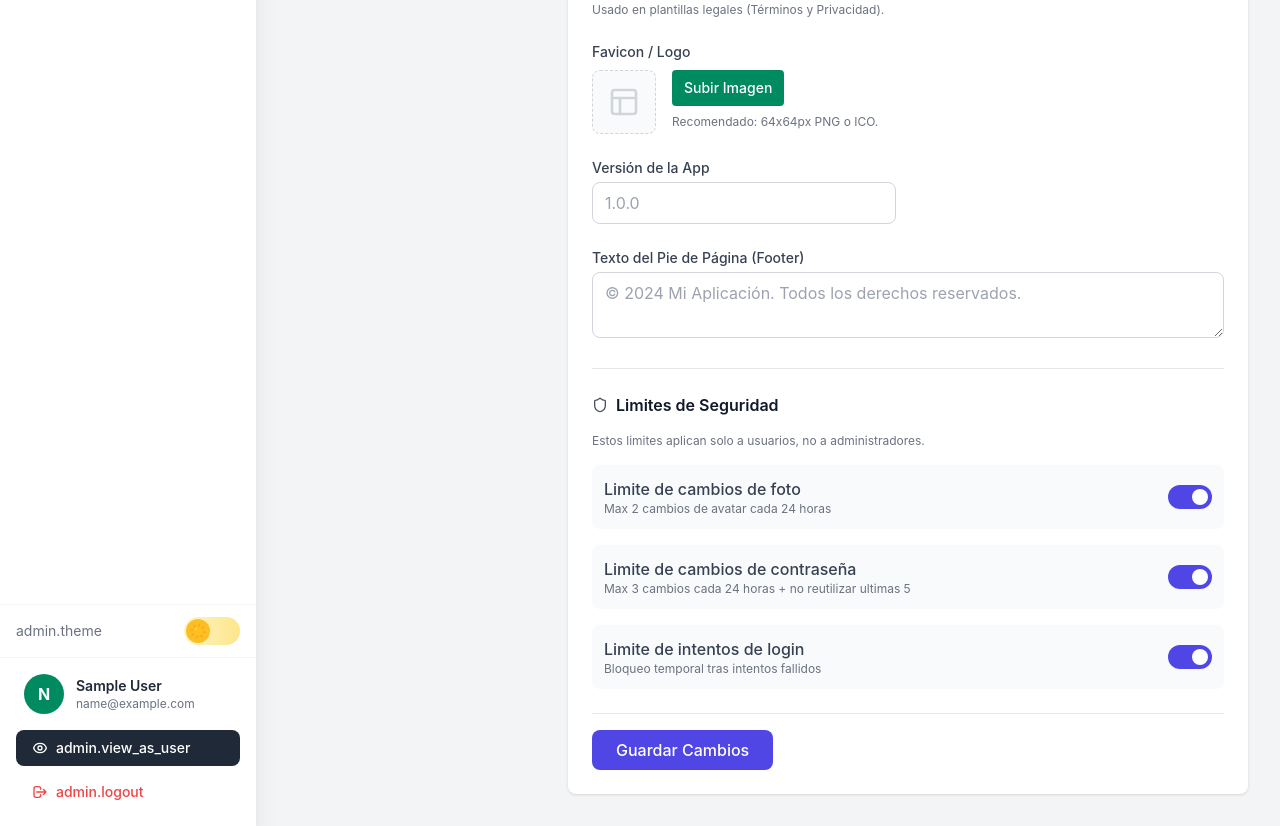
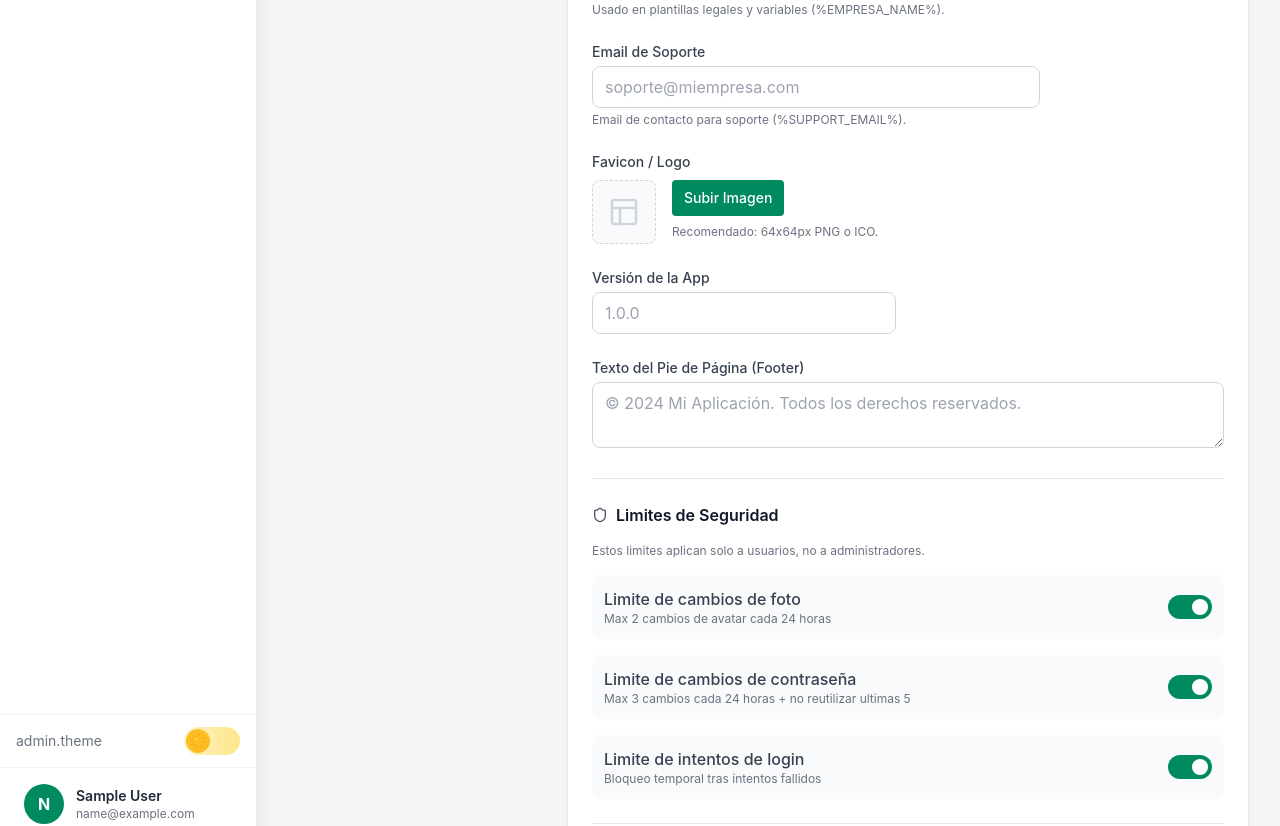
Before and after one commit to amical-najul/interface, a React (Vite) app in the folder frontend/: page /admin/general in a window 1280 px wide. Shown: the part 402-1228 px from the top of the page. Built offline with nearby package versions, Linux system fonts and the light colour scheme; no server answers; sample sign-in values are in the browser's storage.

Commit message:
Version 0.1.6  Mejoras en plantillas de Email

```diff
--- a/frontend/src/pages/admin/AdminTemplatesPage.jsx
+++ b/frontend/src/pages/admin/AdminTemplatesPage.jsx
@@ -37,6 +37,8 @@ const AdminTemplatesPage = () => {
         smtp_pass: '',
         smtp_secure: 'tls',
         app_name: '',
+        company_name: '',
+        support_email: '',
         app_favicon_url: '',
         // OAuth settings
         oauth_enabled: false,
--- a/frontend/src/pages/admin/tabs/GeneralTab.jsx
+++ b/frontend/src/pages/admin/tabs/GeneralTab.jsx
@@ -16,6 +16,7 @@ const GeneralTab = () => {
         app_favicon_url: '',
         app_version: '',
         footer_text: '',
+        support_email: '',
         rate_limit_avatar_enabled: true,
         rate_limit_password_enabled: true,
         rate_limit_login_enabled: true
@@ -41,6 +42,7 @@ const GeneralTab = () => {
                     app_favicon_url: data.app_favicon_url || '',
                     app_version: data.app_version || '',
                     footer_text: data.footer_text || '',
+                    support_email: data.support_email || '',
                     rate_limit_avatar_enabled: data.rate_limit_avatar_enabled !== false,
                     rate_limit_password_enabled: data.rate_limit_password_enabled !== false,
                     rate_limit_login_enabled: data.rate_limit_login_enabled !== false
@@ -65,6 +67,7 @@ const GeneralTab = () => {
             app_favicon_url: settings.app_favicon_url,
             app_version: settings.app_version,
             footer_text: settings.footer_text,
+            support_email: settings.support_email,
             rate_limit_avatar_enabled: settings.rate_limit_avatar_enabled,
             rate_limit_password_enabled: settings.rate_limit_password_enabled,
             rate_limit_login_enabled: settings.rate_limit_login_enabled
@@ -151,21 +154,33 @@ const GeneralTab = () => {
                         value={settings.app_name}
                         onChange={(e) => setSettings({ ...settings, app_name: e.target.value })}
                         placeholder="Mi Aplicación"
-                        className="w-full max-w-md px-3 py-2 border border-gray-300 rounded-lg focus:ring-indigo-500 focus:border-indigo-500"
+                        className="w-full max-w-md px-3 py-2 border border-gray-300 rounded-lg focus:ring-[#008a60] focus:border-[#008a60] dark:bg-slate-700 dark:border-slate-600 dark:text-white"
                     />
                     <p className="mt-1 text-xs text-gray-500">Nombre visible en el navegador y correos.</p>
                 </div>
 
                 <div>
-                    <label className="block text-sm font-medium text-gray-700 mb-1">Nombre de la Empresa</label>
+                    <label className="block text-sm font-medium text-gray-700 dark:text-gray-300 mb-1">Nombre de la Empresa</label>
                     <input
                         type="text"
                         value={settings.company_name}
                         onChange={(e) => setSettings({ ...settings, company_name: e.target.value })}
                         placeholder="Mi Empresa S.A."
-                        className="w-full max-w-md px-3 py-2 border border-gray-300 rounded-lg focus:ring-indigo-500 focus:border-indigo-500"
+                        className="w-full max-w-md px-3 py-2 border border-gray-300 rounded-lg focus:ring-[#008a60] focus:border-[#008a60] dark:bg-slate-700 dark:border-slate-600 dark:text-white"
                     />
-                    <p className="mt-1 text-xs text-gray-500">Usado en plantillas legales (Términos y Privacidad).</p>
+                    <p className="mt-1 text-xs text-gray-500 dark:text-gray-400">Usado en plantillas legales y variables (%EMPRESA_NAME%).</p>
+                </div>
+
+                <div>
+                    <label className="block text-sm font-medium text-gray-700 dark:text-gray-300 mb-1">Email de Soporte</label>
+                    <input
+                        type="email"
+                        value={settings.support_email}
+                        onChange={(e) => setSettings({ ...settings, support_email: e.target.value })}
+                        placeholder="soporte@miempresa.com"
+                        className="w-full max-w-md px-3 py-2 border border-gray-300 rounded-lg focus:ring-[#008a60] focus:border-[#008a60] dark:bg-slate-700 dark:border-slate-600 dark:text-white"
+                    />
+                    <p className="mt-1 text-xs text-gray-500 dark:text-gray-400">Email de contacto para soporte (%SUPPORT_EMAIL%).</p>
                 </div>
 
                 <div>
@@ -180,7 +195,7 @@ const GeneralTab = () => {
                         </div>
                         <div className="flex flex-col gap-2">
                             <div className="flex gap-2">
-                                <label className="cursor-pointer bg-[#008a60] text-white px-3 py-2 rounded text-sm font-medium hover:bg-[#007a55]">
+                                <label className="cursor-pointer bg-[#008a60] text-white px-3 py-2 rounded text-sm font-medium hover:bg-[#007a55] transition-colors">
                                     Subir Imagen
                                     <input type="file" className="hidden" accept="image/*" onChange={handleFaviconUpload} />
                                 </label>
@@ -206,7 +221,7 @@ const GeneralTab = () => {
                             value={settings.app_version}
                             onChange={(e) => setSettings({ ...settings, app_version: e.target.value })}
                             placeholder="1.0.0"
-                            className="w-full px-3 py-2 border border-gray-300 rounded-lg focus:ring-indigo-500 focus:border-indigo-500"
+                            className="w-full px-3 py-2 border border-gray-300 rounded-lg focus:ring-[#008a60] focus:border-[#008a60] dark:bg-slate-700 dark:border-slate-600 dark:text-white"
                         />
                     </div>
                 </div>
@@ -218,7 +233,7 @@ const GeneralTab = () => {
                         onChange={(e) => setSettings({ ...settings, footer_text: e.target.value })}
                         placeholder="© 2024 Mi Aplicación. Todos los derechos reservados."
                         rows="2"
-                        className="w-full px-3 py-2 border border-gray-300 rounded-lg focus:ring-indigo-500 focus:border-indigo-500"
+                        className="w-full px-3 py-2 border border-gray-300 rounded-lg focus:ring-[#008a60] focus:border-[#008a60] dark:bg-slate-700 dark:border-slate-600 dark:text-white"
                     />
                 </div>
 
@@ -239,7 +254,7 @@ const GeneralTab = () => {
                             <button
                                 type="button"
                                 onClick={() => setSettings(prev => ({ ...prev, rate_limit_avatar_enabled: !prev.rate_limit_avatar_enabled }))}
-                                className={`relative inline-flex h-6 w-11 items-center rounded-full transition-colors ${settings.rate_limit_avatar_enabled ? 'bg-indigo-600' : 'bg-gray-200'}`}
+                                className={`relative inline-flex h-6 w-11 items-center rounded-full transition-colors ${settings.rate_limit_avatar_enabled ? 'bg-[#008a60]' : 'bg-gray-200 dark:bg-slate-600'}`}
                             >
                                 <span className={`inline-block h-4 w-4 transform rounded-full bg-white transition-transform ${settings.rate_limit_avatar_enabled ? 'translate-x-6' : 'translate-x-1'}`} />
                             </button>
@@ -253,7 +268,7 @@ const GeneralTab = () => {
                             <button
                                 type="button"
                                 onClick={() => setSettings(prev => ({ ...prev, rate_limit_password_enabled: !prev.rate_limit_password_enabled }))}
-                                className={`relative inline-flex h-6 w-11 items-center rounded-full transition-colors ${settings.rate_limit_password_enabled ? 'bg-indigo-600' : 'bg-gray-200'}`}
+                                className={`relative inline-flex h-6 w-11 items-center rounded-full transition-colors ${settings.rate_limit_password_enabled ? 'bg-[#008a60]' : 'bg-gray-200 dark:bg-slate-600'}`}
                             >
                                 <span className={`inline-block h-4 w-4 transform rounded-full bg-white transition-transform ${settings.rate_limit_password_enabled ? 'translate-x-6' : 'translate-x-1'}`} />
                             </button>
@@ -267,7 +282,7 @@ const GeneralTab = () => {
                             <button
                                 type="button"
                                 onClick={() => setSettings(prev => ({ ...prev, rate_limit_login_enabled: !prev.rate_limit_login_enabled }))}
-                                className={`relative inline-flex h-6 w-11 items-center rounded-full transition-colors ${settings.rate_limit_login_enabled ? 'bg-indigo-600' : 'bg-gray-200'}`}
+                                className={`relative inline-flex h-6 w-11 items-center rounded-full transition-colors ${settings.rate_limit_login_enabled ? 'bg-[#008a60]' : 'bg-gray-200 dark:bg-slate-600'}`}
                             >
                                 <span className={`inline-block h-4 w-4 transform rounded-full bg-white transition-transform ${settings.rate_limit_login_enabled ? 'translate-x-6' : 'translate-x-1'}`} />
                             </button>
@@ -279,7 +294,7 @@ const GeneralTab = () => {
                     <button
                         onClick={handleSaveSettings}
                         disabled={settingsSaving}
-                        className="px-6 py-2 bg-indigo-600 text-white rounded-lg font-medium hover:bg-indigo-700 disabled:opacity-50"
+                        className="px-6 py-2 bg-[#008a60] text-white rounded-lg font-medium hover:bg-[#007a55] disabled:opacity-50 transition-colors shadow-sm"
                     >
                         {settingsSaving ? 'Guardando...' : 'Guardar Cambios'}
                     </button>
--- a/frontend/src/pages/admin/templates/GeneralSettings.jsx
+++ b/frontend/src/pages/admin/templates/GeneralSettings.jsx
@@ -21,6 +21,30 @@ const GeneralSettings = ({ settings, handleSettingsChange, handleFaviconUpload,
                             className="w-full px-3 py-2 border border-gray-300 rounded-lg focus:ring-[#008a60] focus:border-[#008a60]"
                         />
                         <p className="mt-1 text-xs text-gray-500">Este nombre aparecerá en la pestaña del navegador y en los correos electrónicos.</p>
+                    </div>
+
+                    <div>
+                        <label className="block text-sm font-medium text-gray-700 dark:text-gray-300 mb-1">Nombre de la Empresa</label>
+                        <input
+                            type="text"
+                            value={settings.company_name || ''}
+                            onChange={(e) => handleSettingsChange('company_name', e.target.value)}
+                            placeholder="Mi Empresa S.A."
+                            className="w-full px-3 py-2 border border-gray-300 rounded-lg focus:ring-[#008a60] focus:border-[#008a60]"
+                        />
+                        <p className="mt-1 text-xs text-gray-500">Este nombre se usará en variables de plantillas (%EMPRESA_NAME%).</p>
+                    </div>
+
+                    <div>
+                        <label className="block text-sm font-medium text-gray-700 dark:text-gray-300 mb-1">Email de Soporte</label>
+                        <input
+                            type="email"
+                            value={settings.support_email || ''}
+                            onChange={(e) => handleSettingsChange('support_email', e.target.value)}
+                            placeholder="soporte@miempresa.com"
+                            className="w-full px-3 py-2 border border-gray-300 rounded-lg focus:ring-[#008a60] focus:border-[#008a60]"
+                        />
+                        <p className="mt-1 text-xs text-gray-500">Este email se usará en variables de plantillas (%SUPPORT_EMAIL%).</p>
                     </div>
 
                     <div>
--- a/frontend/src/pages/admin/templates/TemplateEditor.jsx
+++ b/frontend/src/pages/admin/templates/TemplateEditor.jsx
@@ -113,6 +113,8 @@ const TemplateEditor = ({ selectedTemplate, formData, handleChange, saving, hand
                             {formData.body_html
                                 .replace(/%DISPLAY_NAME%/g, 'Juan Pérez')
                                 .replace(/%APP_NAME%/g, settings.app_name || 'Mi Aplicación')
+                                .replace(/%EMPRESA_NAME%/g, settings.company_name || 'Mi Empresa')
+                                .replace(/%SUPPORT_EMAIL%/g, settings.support_email || 'soporte@example.com')
                                 .replace(/%EMAIL%/g, 'juan@example.com')
                                 .replace(/%NEW_EMAIL%/g, 'nuevo@example.com')
                                 .replace(/%LINK%/g, 'https://app.example.com/action?mode=verify&code=abc123')
--- a/frontend/src/pages/admin/templates/constants.js
+++ b/frontend/src/pages/admin/templates/constants.js
@@ -22,6 +22,8 @@ export const TEMPLATES_CONFIG = [
 export const PLACEHOLDERS = [
     { var: '%DISPLAY_NAME%', desc: 'Nombre del usuario' },
     { var: '%APP_NAME%', desc: 'Nombre de la aplicación' },
+    { var: '%EMPRESA_NAME%', desc: 'Nombre de la empresa' },
+    { var: '%SUPPORT_EMAIL%', desc: 'Email de soporte' },
     { var: '%LINK%', desc: 'URL de acción (verificar/reset)' },
     { var: '%EMAIL%', desc: 'Correo electrónico del usuario' },
     { var: '%NEW_EMAIL%', desc: 'Nuevo correo (solo cambio de email)' },
```
Also changed, not shown: 2 other files (tests, documents, lock files or other folders).
